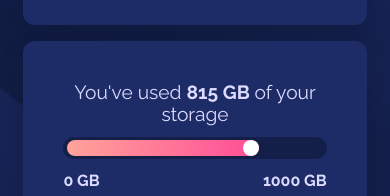
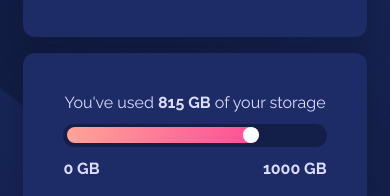
Before and after one commit to b16h22/fylo_data_storage_component_solution, a plain HTML site: page index.html in a window 390 px wide. Shown: the part 354-550 px from the top of the page. Drawn offline with Linux system fonts and the light colour scheme.

Commit message:
edit styles.css

```diff
--- a/styles/styles.css
+++ b/styles/styles.css
@@ -222,10 +222,6 @@
         font-size: 1rem;
       }
 
-      .card2-title {
-        font-size: 1.2rem;
-      }
-
     }
 
     @media screen and (min-width:90em) {
```
